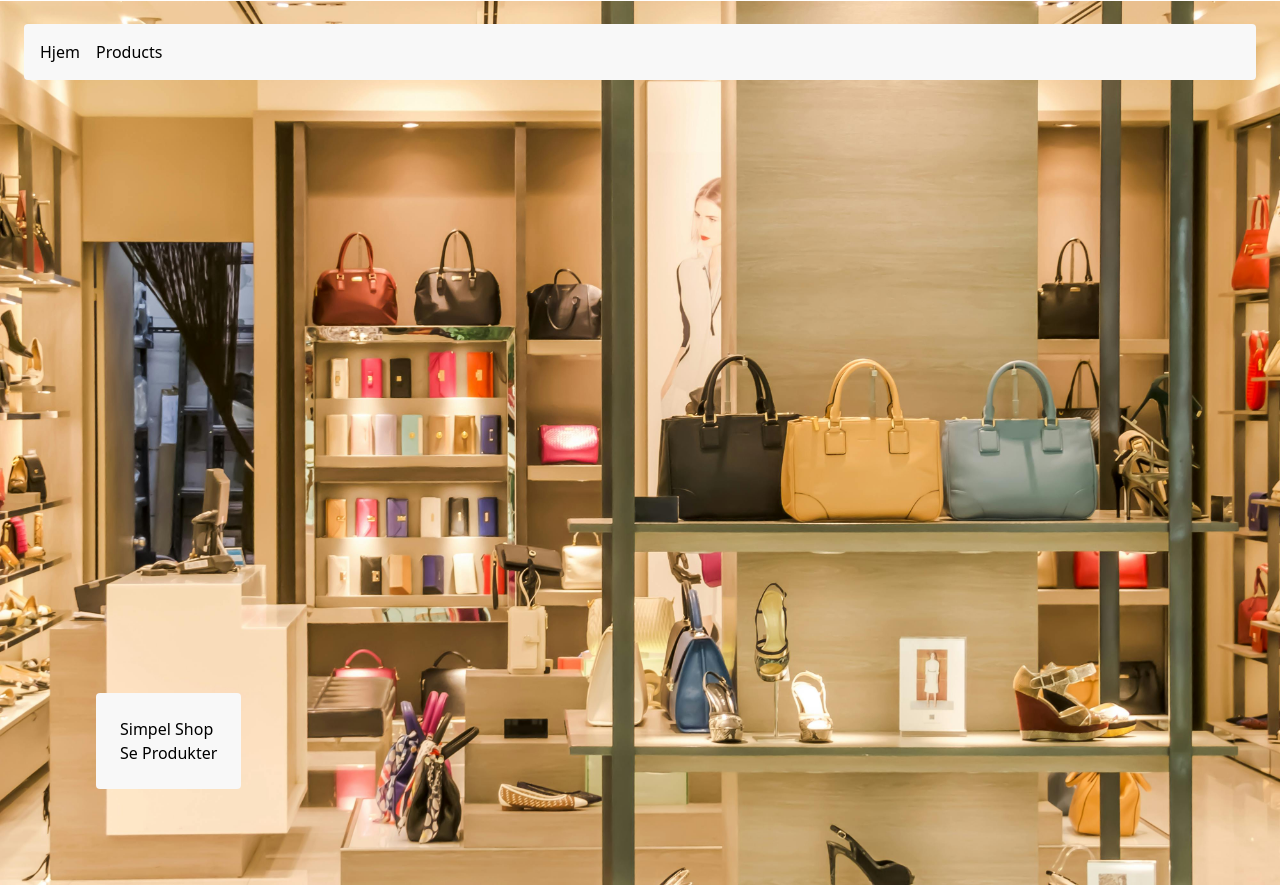
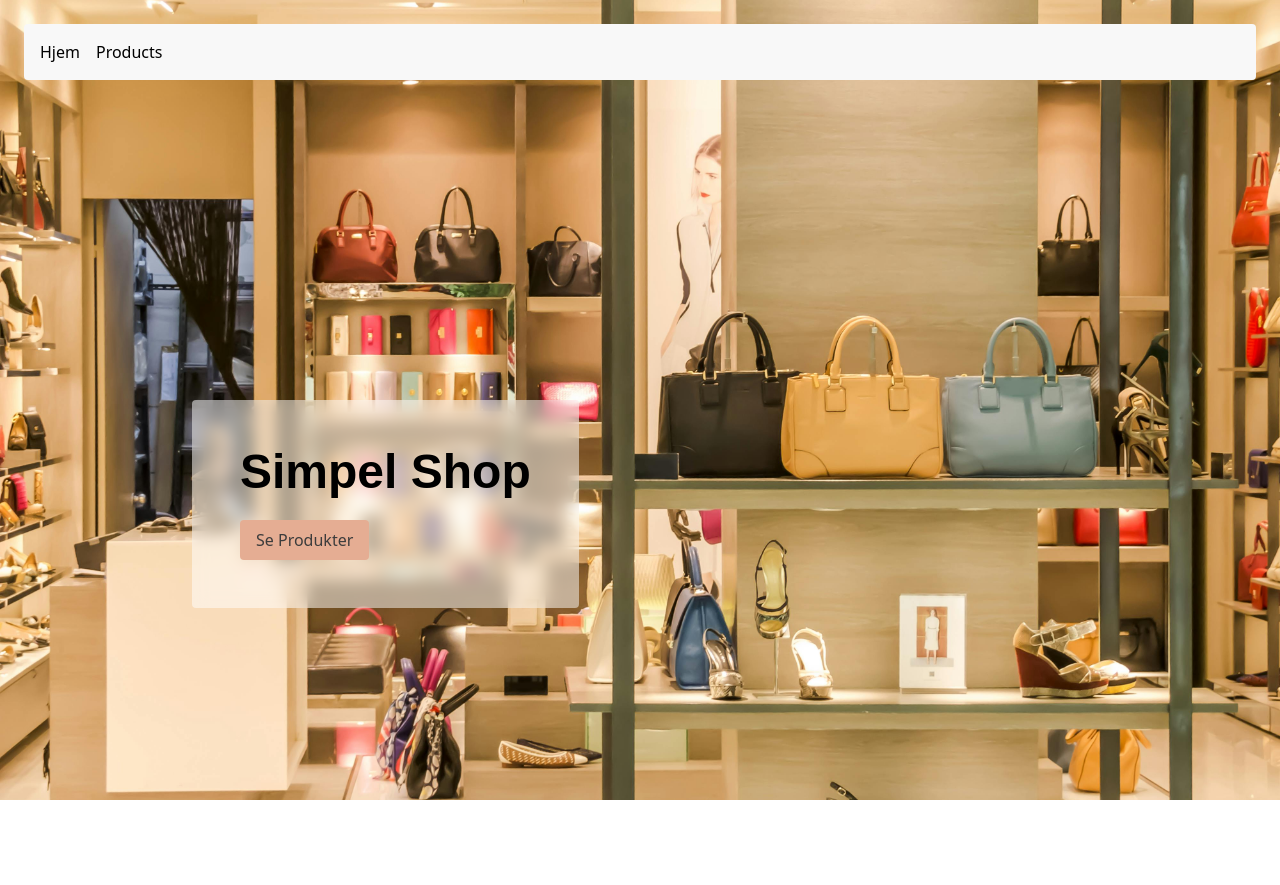
Before and after one commit to marc5950/simpel-shop-bf, a Next.js app: page / in a window 1280 px wide. After the commit the page ends 800 px from the top, so only its background shows below. Built offline with nearby package versions, Linux system fonts and the light colour scheme; a web font is replaced by a local one.

Commit message:
refactor: update button component and improve hero section layout

```diff
--- a/src/app/globals.css
+++ b/src/app/globals.css
@@ -5,9 +5,10 @@
   --color-bg2: #f8f8f8;
   --color-text1: #3c3c3c;
   --color-text2: #787879;
-  --color-primary01: #e5ad93;
-  --color-primary02: #edd3ca;
-  --color-primary03: #7b0416;
+  --color-primary01: rgba(229, 173, 147, 1);
+  --color-primary01-opacity: rgba(229, 173, 147, 0.5);
+  --color-primary02: rgba(123, 4, 22, 1);
+  --color-primary02-opacity: rgba(123, 4, 22, 0.5);
 
   --font-title: "Zalando Sans", sans-serif;
   --font-text: "Open Sans", sans-serif;
--- a/src/components/Btn.jsx
+++ b/src/components/Btn.jsx
@@ -1,5 +1,11 @@
-const Btn = (text) => {
-  return <button>{text.text}</button>;
+const Btn = ({ text, type }) => {
+  return (
+    <button
+      className={`w-max cursor-pointer rounded px-4 py-2 transition-all duration-300 ${type === "primary" ? "bg-primary02 hover:bg-primary02-opacity text-white" : ""} ${type === "normal" ? "bg-primary01 text-text1 hover:bg-primary01-opacity" : ""}`}
+    >
+      {text}
+    </button>
+  );
 };
 
 export default Btn;
--- a/src/components/Hero.jsx
+++ b/src/components/Hero.jsx
@@ -1,19 +1,22 @@
 import Btn from "./Btn";
 import Image from "next/image";
 import HeroImg from "../../public/hero.jpg";
+import Link from "next/link";
 
 const Hero = () => {
   return (
-    <section className="-mt-[103px] grid max-h-full">
+    <section className="-mt-[104px] grid max-h-full">
       <Image
         src={HeroImg}
         alt="Hero Image"
         loading="eager"
-        className="col-1 row-1 h-full"
+        className="col-1 row-1 h-screen w-screen object-cover"
       />
-      <div className="bg-bg2 col-1 row-1 m-24 place-self-start self-end rounded p-6">
-        <h1 className="">Simpel Shop</h1>
-        <Btn text="Se Produkter" />
+      <div className="col-1 row-1 m-[15%] flex flex-col gap-6 place-self-start self-end rounded bg-white/50 p-12 backdrop-blur-sm">
+        <h1 className="font-title text-5xl font-bold">Simpel Shop</h1>
+        <Link href="/products">
+          <Btn text="Se Produkter" type="normal" />
+        </Link>
       </div>
     </section>
   );
```
